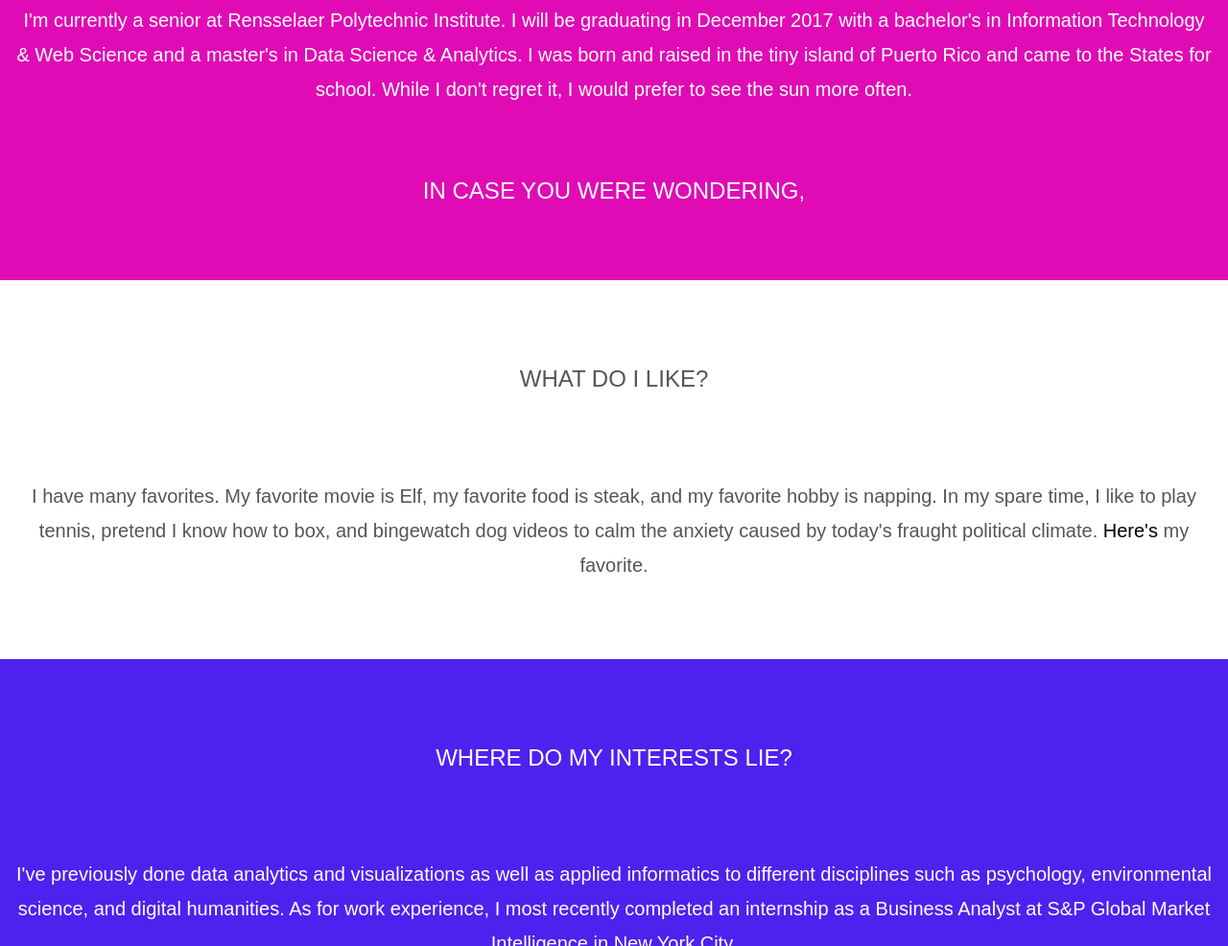
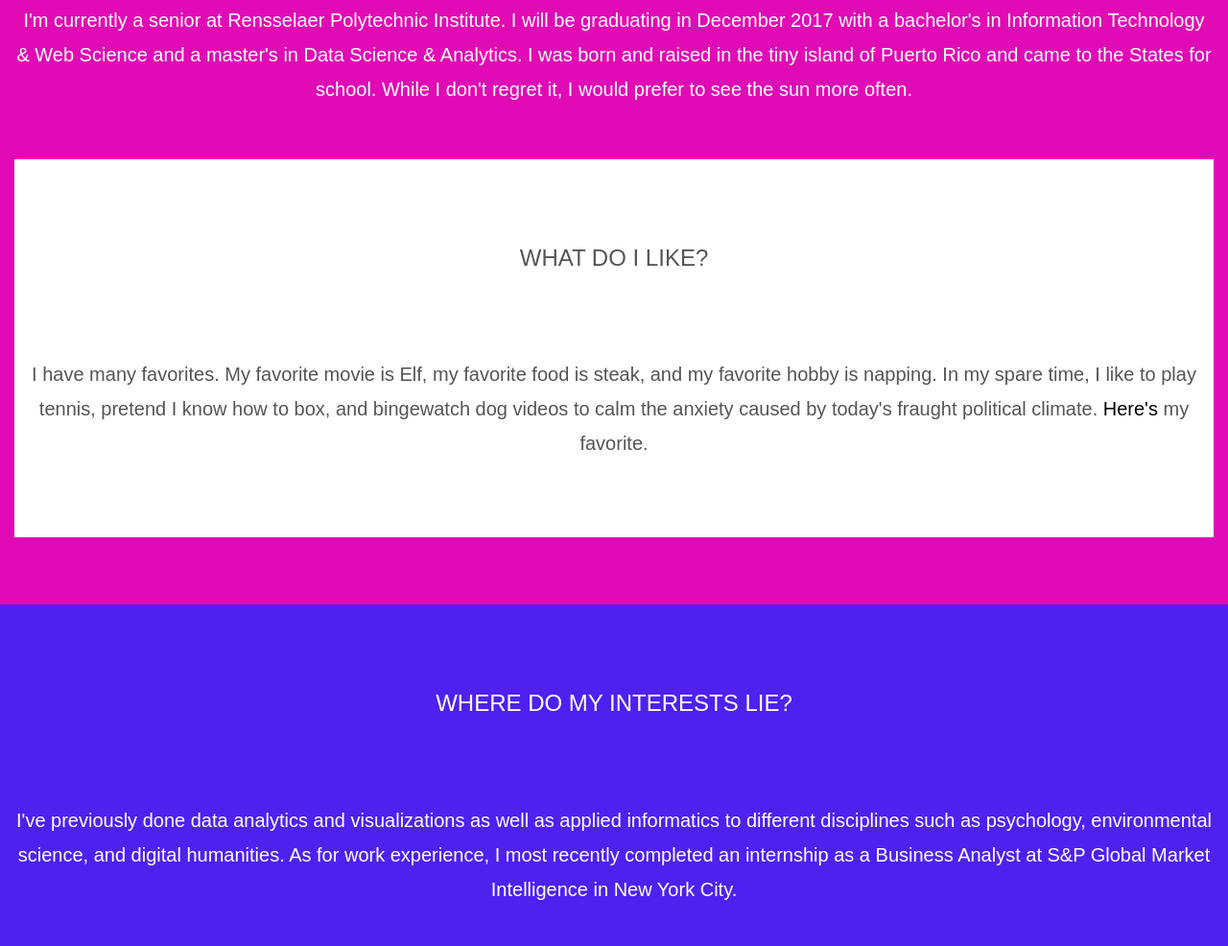
Before and after one commit to machay/portfolio, a plain HTML site: page index.html in a window 1280 px wide. Shown: the part 790-1776 px from the top of the page at 96% size. Drawn offline with nearby package versions, Linux system fonts and the light colour scheme; some packages are replaced by stand-ins of ours; a web font is replaced by a local one.

Commit message:
Commented map out

```diff
--- a/index.html
+++ b/index.html
@@ -94,9 +94,9 @@
   <h3 class="margin">WHO AM I?</h3>
   <p>I'm currently a senior at Rensselaer Polytechnic Institute. I will be graduating in December 2017 with a bachelor's in Information Technology & Web Science and a master's in Data Science & Analytics. I was born and raised in the tiny island of Puerto Rico and came to the States for school. While I don't regret it, I would prefer to see the sun more often.</p>
   <br>
-  <h3>IN CASE YOU WERE WONDERING,</h3>
+  <!--h3>IN CASE YOU WERE WONDERING,</h3>
 
-<!--Google Map-->
+<Google Map>
   <div id="map">
     <script async defer src="https://maps.googleapis.com/maps/api/js?key=AIzaSyCXyY3d21AIE68tBbkg4AXQYAZqCG0VzoU&callback=initMap"></script>
       <script>
@@ -116,7 +116,7 @@
     </div>
   </div>
 </div>
-</div>
+</div-->
 
 <!-- Third Container -->
 <div class="container-fluid bg-3 text-center" id="fun">
```
